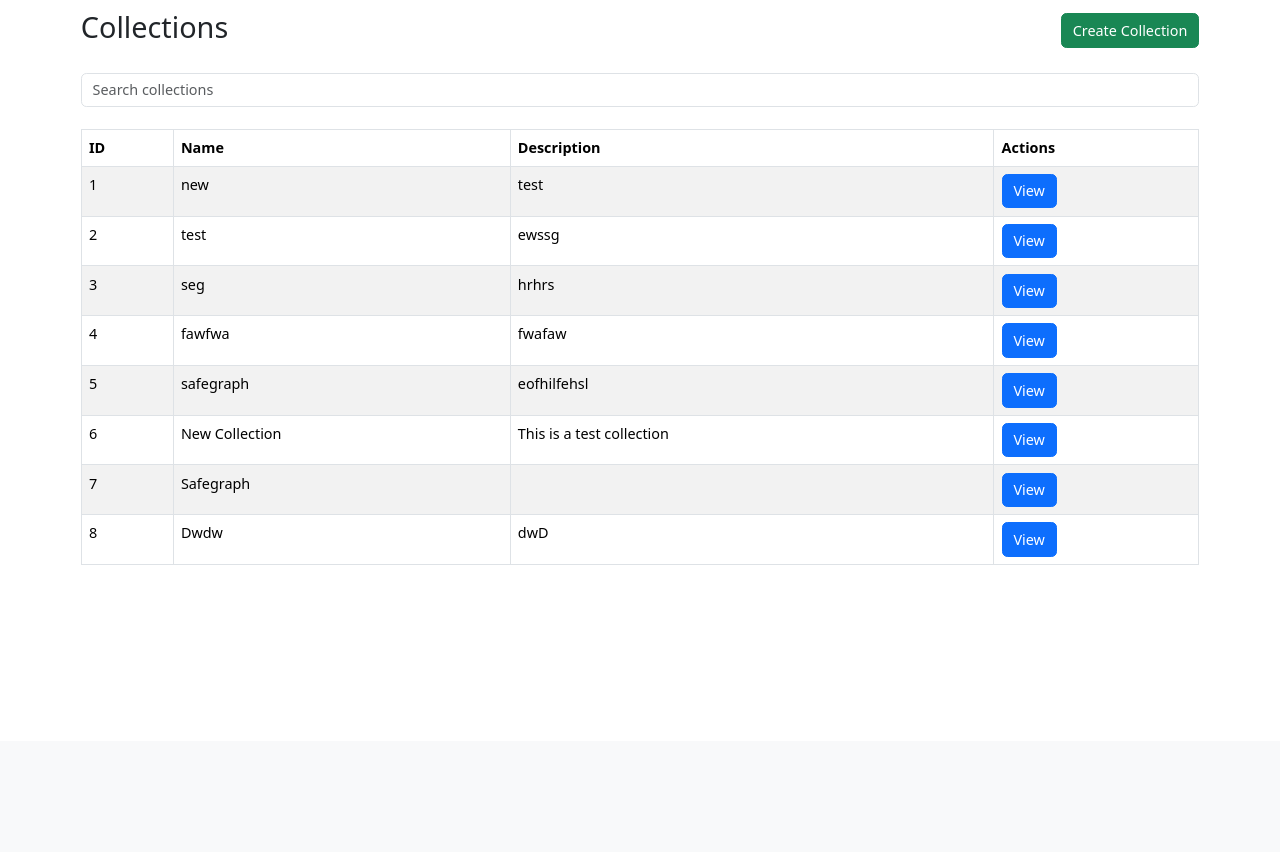
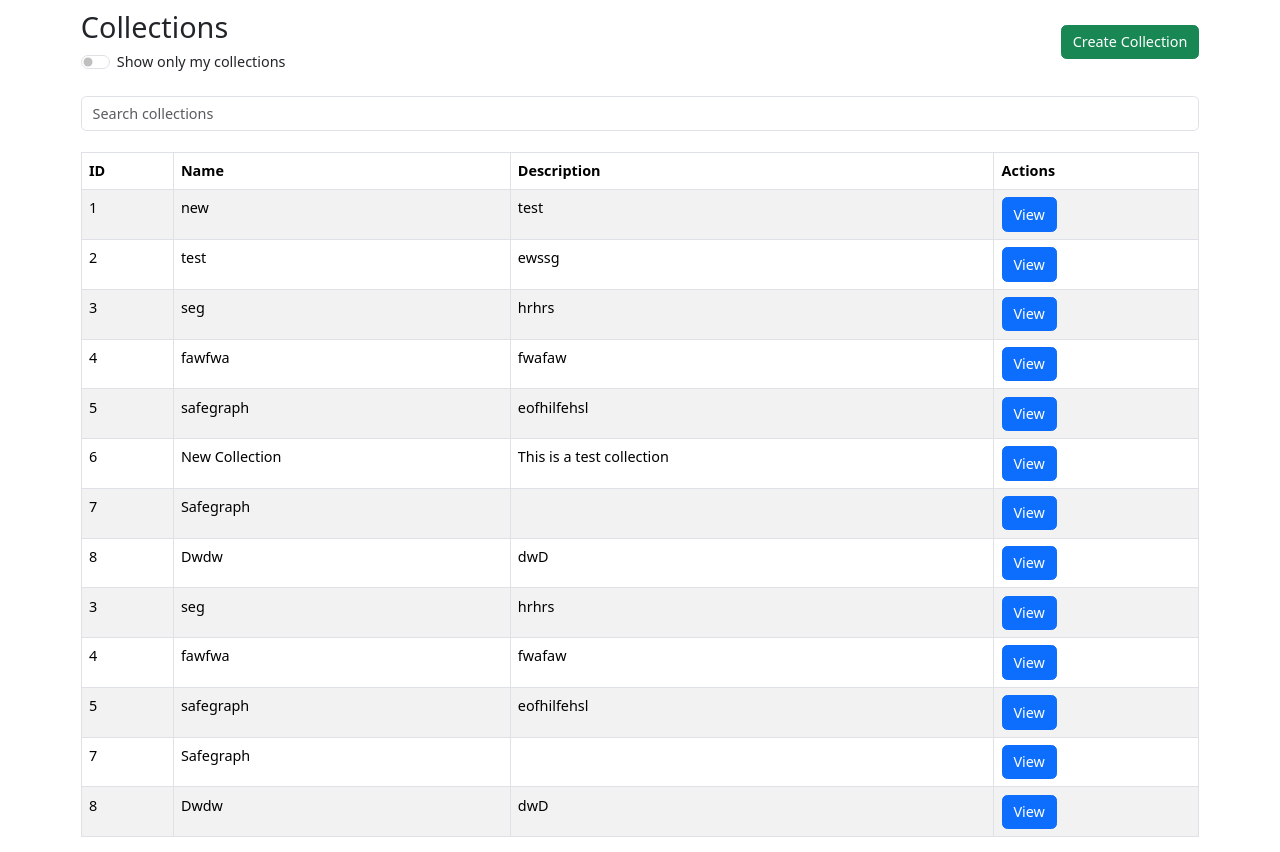
Before and after one commit to caffeinelover1012/difa_scraper_management, a Django app: page /collections/ in a window 1280 px wide. Shown: the part 59-911 px from the top of the page. Before the commit the page ends 624 px from the top, so only its background shows below. Run offline with Django 4.2, Linux system fonts and the light colour scheme; a user stored in the database is signed in; data comes from the database, SQL or seed files in the repository; both versions use the stored data as it was after the commit; parts of the project's set-up code (start-up, migrations or seed data) failed here and were passed over; some libraries are stand-ins or nearby versions.

Commit message:
added switch for collections, removed unused imports

```diff
--- a/datasets/models.py
+++ b/datasets/models.py
@@ -10,7 +10,7 @@ class Dataset(models.Model):
     dataset_name = models.CharField(max_length=255)
     about_info = models.TextField(blank=True)
     last_updated = models.CharField(max_length=255, blank=True)
-    dataset_file_format = models.CharField(max_length=255, blank=True)
+    dataset_file_format = models.CharField(max_length=1024, blank=True)
     dataset_status = models.CharField(max_length=255, blank=True)
     sponsor_name = models.CharField(max_length=255, blank=True)
     access_type = models.CharField(max_length=255, blank=True)
--- a/datasets/scraper/common_imports.py
+++ b/datasets/scraper/common_imports.py
@@ -3,7 +3,3 @@ from .statics import *
 import requests
 from bs4 import BeautifulSoup
 from time import sleep
-from selenium import webdriver
-from selenium.webdriver.common.by import By
-from selenium.webdriver.chrome.options import Options
-from time import sleep
--- a/datasets/templates/datasets/collections.html
+++ b/datasets/templates/datasets/collections.html
@@ -17,11 +17,15 @@
 </style>
 
   <div class="container mt-1">
-    <div class="row mb-4">
+    <div class="row mb-4 align-items-center">
       <div class="col-md-8">
         <h2>Collections</h2>
+        <div class="form-check form-switch">
+          <input class="form-check-input" type="checkbox" id="userCollectionsSwitch">
+          <label class="form-check-label" for="userCollectionsSwitch">Show only my collections</label>
         </div>
-      <div class="col-md-4 d-flex justify-content-end align-items-center">
+      </div>
+      <div class="col-md-4 d-flex justify-content-md-end justify-content-md-end"> <!-- Modified this line -->
         <button class="btn btn-success" data-bs-toggle="modal" data-bs-target="#createCollectionModal">Create Collection</button>
       </div>
     </div>
@@ -39,8 +43,16 @@
         </tr>
       </thead>
       <tbody id="collectionsTable">
-        {% for collection in collections %}
-          <tr>
+        {% for collection in global_collections %}
+        <tr data-user-collection="false">
+          <td>{{ collection.id }}</td>
+          <td>{{ collection.name }}</td>
+          <td>{{ collection.description }}</td>
+          <td><a href="{% url 'collection' collection_id=collection.id %}" class="btn btn-primary">View</a></td>
+        </tr>
+      {% endfor %}
+      {% for collection in user_collections %}
+        <tr data-user-collection="true">
           <td>{{ collection.id }}</td>
           <td>{{ collection.name }}</td>
           <td>{{ collection.description }}</td>
@@ -91,13 +103,31 @@
   document.addEventListener('DOMContentLoaded', () => {
     // Initialize Select2 for the datasets field
     $('#{{ form.datasets.auto_id }}').select2({
-      dropdownParent: $('body'),  // Add this line
+      dropdownParent: $('body'),
       placeholder: 'Select datasets',
       allowClear: true,
       width: '100%',
       multiple: true,
     });
+
+    const userCollectionsSwitch = document.getElementById('userCollectionsSwitch');
+
+    userCollectionsSwitch.addEventListener('change', (e) => {
+  const showOnlyUserCollections = e.target.checked;
+  const tableRows = document.querySelectorAll('#collectionsTable tr');
+
+  for (const row of tableRows) {
+    // Check if the collection is owned by the user
+    const isUserCollection = row.getAttribute('data-user-collection') === 'true';
+
+    if (showOnlyUserCollections && !isUserCollection) {
+      row.style.display = 'none';
+    } else {
+      row.style.display = '';
+    }
+  }
 });
+userCollectionsSwitch.checked = false;
 
   document.getElementById('searchInput').addEventListener('input', (e) => {
       const searchValue = e.target.value.toLowerCase();
@@ -112,5 +142,6 @@
         }
       }
   });
+});
 </script>
 {% endblock %}
--- a/datasets/templates/datasets/navbar.html
+++ b/datasets/templates/datasets/navbar.html
@@ -20,6 +20,8 @@
 .logo-full,
 .logo-small {
   transition: opacity 0.3s;
+  max-height: 45px;
+  max-width: 100%;
 }
 
 .logo-small.d-none {
--- a/datasets/views.py
+++ b/datasets/views.py
@@ -218,9 +218,10 @@ def delete_modification_request(request, mod_request_id):
 
 
 def collections(request):
-    collections = Collection.objects.all()
+    global_collections = Collection.objects.all()
+    user_collections = Collection.objects.filter(user=request.user)
     form = CollectionForm()  # Create an instance of the form
-    return render(request, 'datasets/collections.html', {'collections': collections, 'form': form})  # Pass the form to the context
+    return render(request, 'datasets/collections.html', {'global_collections': global_collections, 'user_collections': user_collections, 'form': form})
 
 
 @login_required
```
Also changed, not shown: datasets/templates/datasets/modification_requests.html (+9 -2 lines), datasets/migrations/0009_alter_dataset_dataset_file_format.py (added), db.sqlite3. Lines whose indentation alone changed are shown as unchanged.
